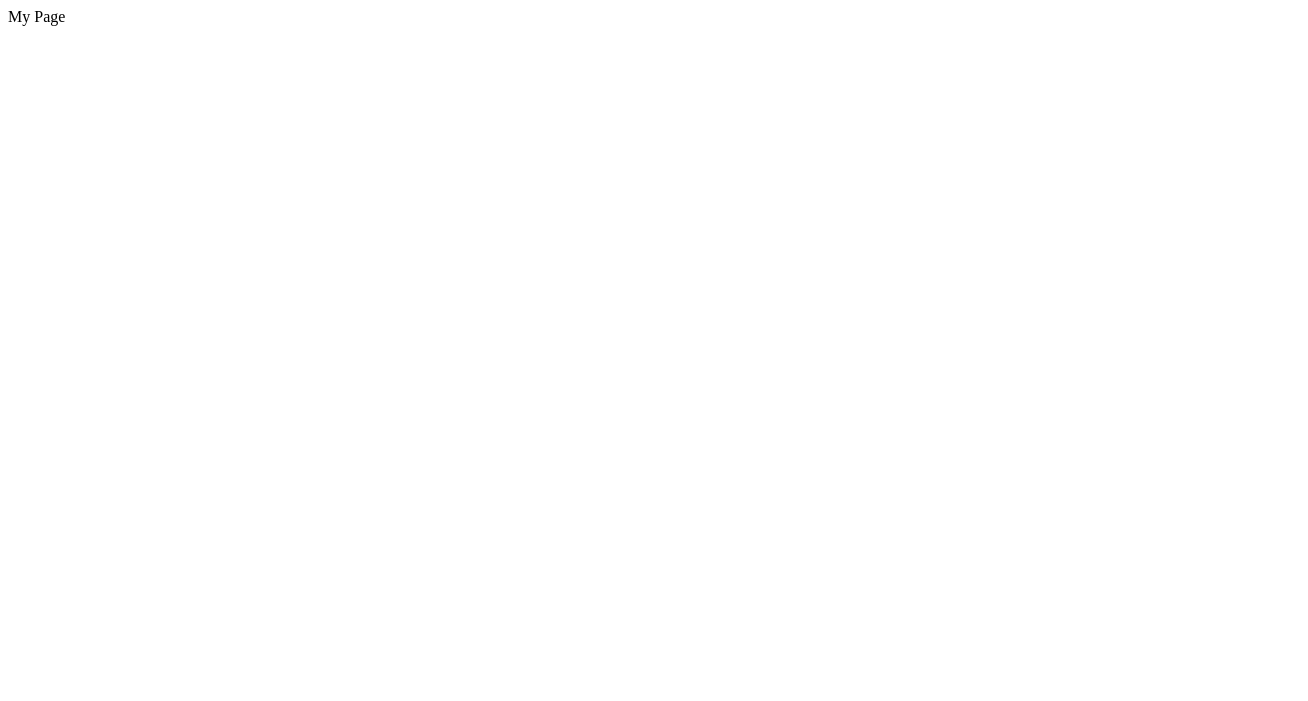
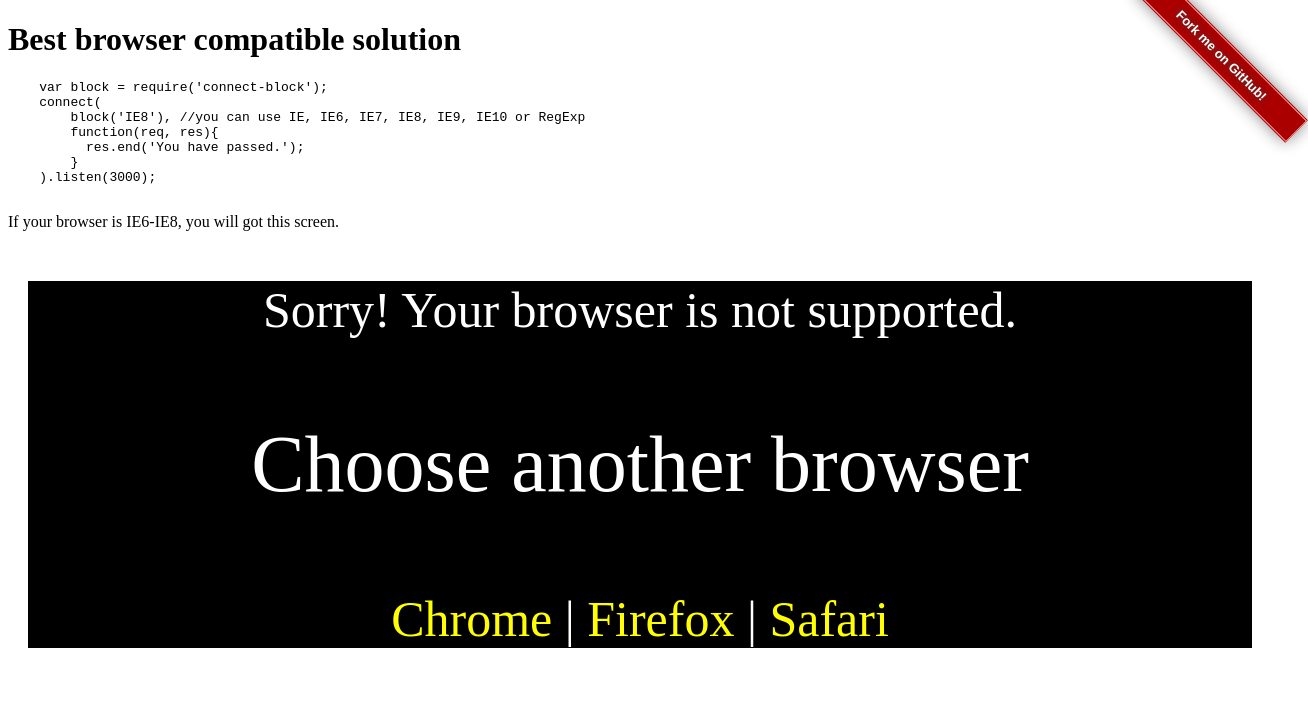
Before and after one commit to guileen/connect-block, a plain HTML site: page index.html in a window 1280 px wide. Shown: the whole page, 1308 px wide, since content can reach past the window. Drawn offline with Linux system fonts and the light colour scheme.

Commit message:
Changed Github Pages

```diff
--- a/index.html
+++ b/index.html
@@ -1 +1,80 @@
-My Page
+<!DOCTYPE html>
+<html>
+  <head>
+    <title>connect-block : best browser compatible solution.</title>
+    <style>
+      #block {
+        font-size: 50px;
+        text-align: center;
+        margin: 20px;
+        background: black;
+        color: white;
+      }
+      a{
+        text-decoration:none;
+      }
+      #block a, #block a:visited {
+        color: yellow;
+      }
+      #block a:hover {
+        color: #ff00ff;
+      }
+      .ribbon {
+        background-color: #a00;
+        overflow: hidden;
+        /* top left corner */
+        position: absolute;
+        /* left: -3em; */
+        right: -3em;
+        top: 2.5em;
+        /* 45 deg ccw rotation */
+        /*
+        -moz-transform: rotate(-45deg);
+        -webkit-transform: rotate(-45deg);
+        */
+        -moz-transform: rotate(45deg);
+        -webkit-transform: rotate(45deg);
+        /* shadow */
+        -moz-box-shadow: 0 0 1em #888;
+        -webkit-box-shadow: 0 0 1em #888;
+      }
+      .ribbon a {
+        border: 1px solid #faa;
+        color: #fff;
+        display: block;
+        font: bold 81.25% 'Helvetiva Neue', Helvetica, Arial, sans-serif;
+        margin: 0.05em 0 0.075em 0;
+        padding: 0.5em 3.5em;
+        text-align: center;
+        text-decoration: none;
+        /* shadow */
+        text-shadow: 0 0 0.5em #444;
+      }
+    </style>
+  </head>
+  <body>
+    <h1>Best browser compatible solution</h1>
+    <div class="ribbon">
+      <a href="https://github.com/guileen/connect-block">Fork me on GitHub!</a>
+    </div>
+    <pre>
+    var block = require('connect-block');
+    connect(
+        block('IE8'), //you can use IE, IE6, IE7, IE8, IE9, IE10 or RegExp
+        function(req, res){
+          res.end('You have passed.');
+        }
+    ).listen(3000);
+    </pre>
+    If your browser is IE6-IE8, you will got this screen.
+    <div id="block">
+      <p>Sorry! Your browser is not supported.</p>
+      <p style="font-size: 80px">Choose another browser</p>
+      <p>
+      <a href="http://www.google.com/chrome/">Chrome<!--chrome icon--></a> |
+      <a href="http://www.mozilla.com/en-US/firefox/fx/">Firefox<!--chrome icon--></a> |
+      <a href="http://www.apple.com/safari/">Safari<!--chrome icon--></a>
+      </p>
+    </div>
+  </body>
+</html>
```
